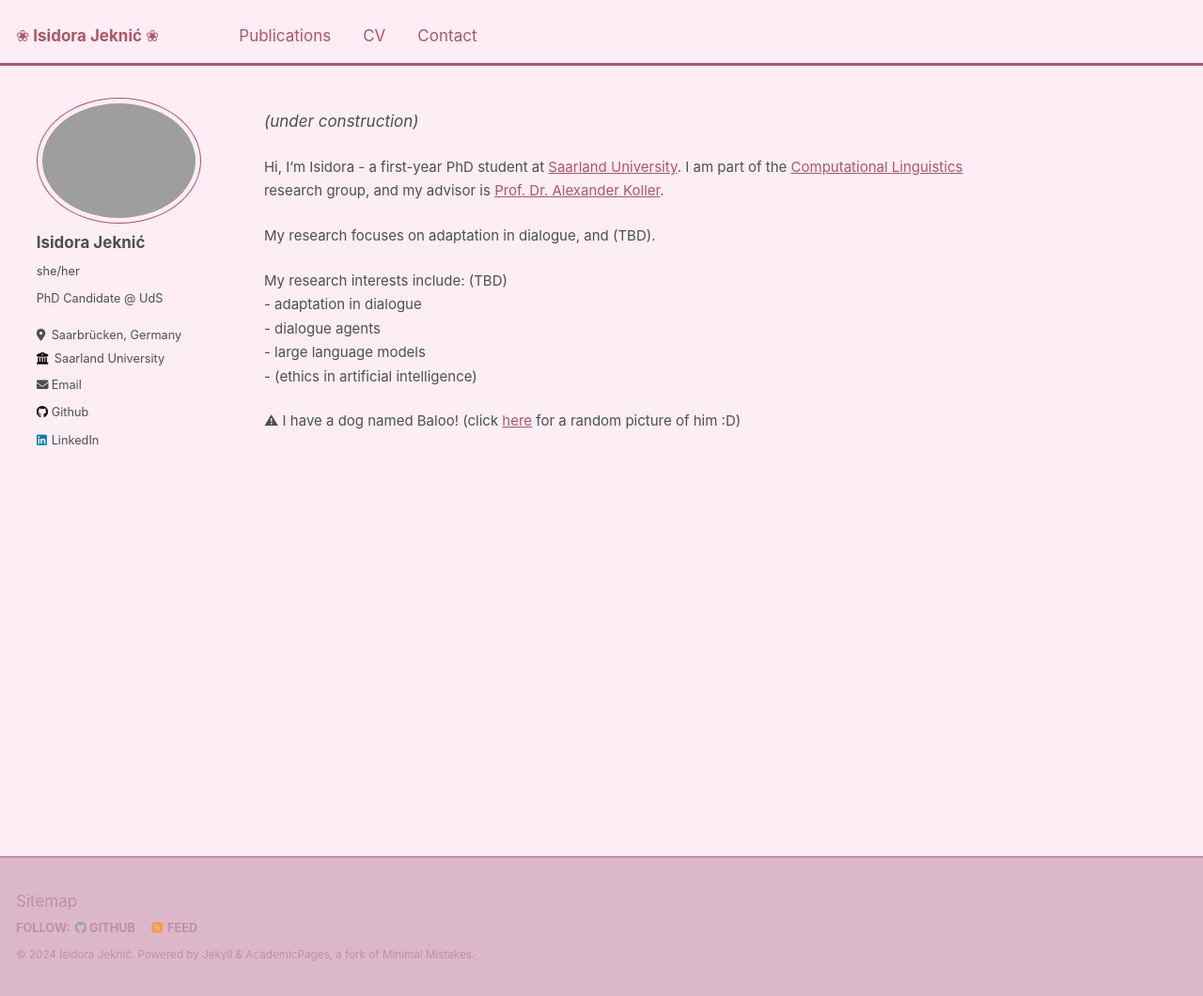
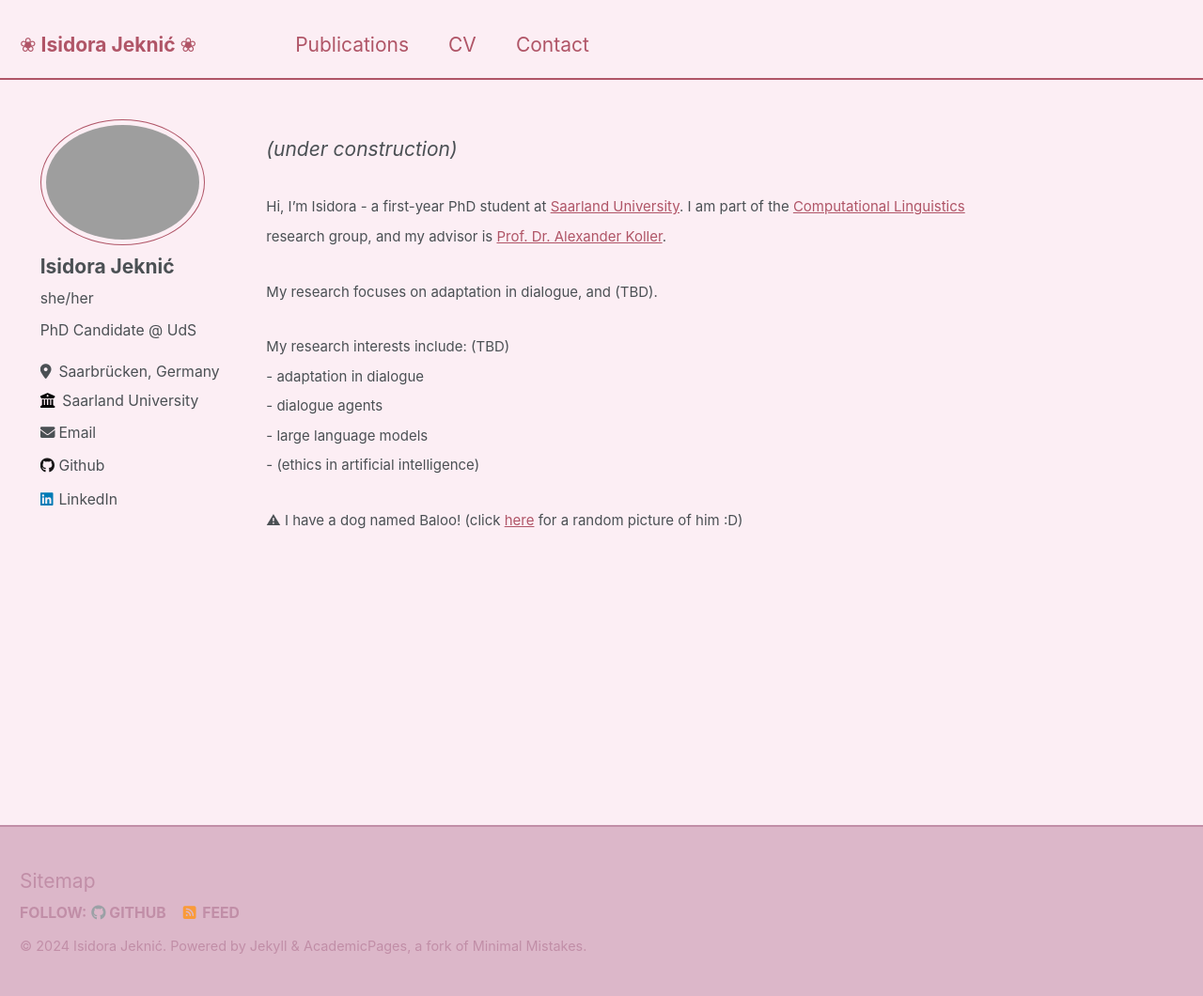
Before and after one commit to jeknic/jeknic.github.io, a Jekyll site: the page built from _pages/about.md, in a window 1280 px wide and 1060 px high. Shown: the whole window at 94% size. Built offline with Jekyll 4.4.1, drawn with Linux system fonts in a browser that asks for light colours.

Commit message:
css updates

```diff
--- a/_sass/_masthead.scss
+++ b/_sass/_masthead.scss
@@ -5,7 +5,7 @@
 .masthead {
   position: fixed;
   background: $background-color;
-  border-bottom: 3px solid $border-color;
+  border-bottom: 2px solid $border-color;
   height: $masthead-height;
   top: 0;
   width: 100%;
--- a/_sass/_reset.scss
+++ b/_sass/_reset.scss
@@ -11,7 +11,7 @@ html {
   font-size: 16px;
 
   @include breakpoint($medium) {
-    font-size: 17px;
+    font-size: 21px;
   }
 
   -webkit-text-size-adjust: 100%;
@@ -31,7 +31,7 @@ body { margin: 0; }
 
 ::selection {
   color: #eceaea;
-  background: #b06f9c;
+  background: $border-color;
 }
 
 /* Display HTML5 elements in IE6-9 and FF3 */
--- a/_sass/_variables.scss
+++ b/_sass/_variables.scss
@@ -43,7 +43,7 @@ $type-size-7                : 0.6875em; // ~11px
 $type-size-8                : 0.625em;  // ~10px
 
 /* masthead properties */
-$masthead-height            : 70px;
+$masthead-height            : 85px;
 
 /* Sidebar properties */
 $sidebar-screen-min-width   : 1024px;
@@ -127,6 +127,7 @@ $medium                     : 768px !default;
 $medium-wide                : 900px !default;
 $large                      : 925px !default;
 $x-large                    : 1280px !default;
+$xx-large                   : 1680px !default;
 
 /*
    Grid
```
